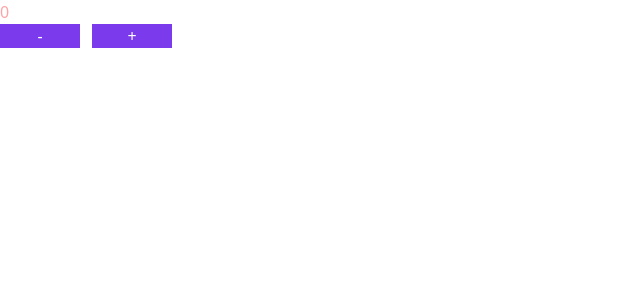
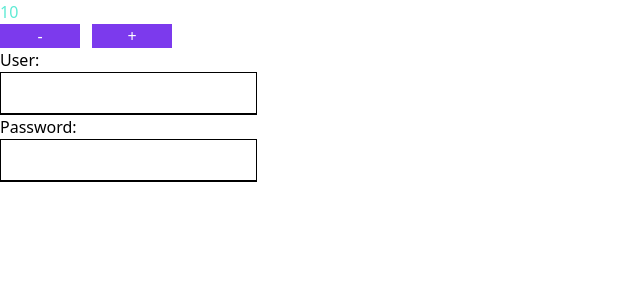
Before and after one commit to myat-su-mon/react-performance, a React (Vite) app: page / in a window 1280 px wide. Shown: the top 300 px of the page, without its empty margins (0-640 px from the left). Built offline with nearby package versions, Linux system fonts and the light colour scheme.

Commit message:
render props input

```diff
--- a/src/App.tsx
+++ b/src/App.tsx
@@ -1,5 +1,6 @@
 import React from "react";
 import Counter from "./render/Counter";
+import CompoB from "./components/CompoB";
 
 const App = () => {
   return (
@@ -7,6 +8,7 @@ const App = () => {
       <Counter
         defaultValue={10}
         render={(increment, decrement, count) => (
+          <>
             <div>
               <h3 className={`${count > 5 ? "text-teal-300" : "text-red-300"}`}>
                 {count}
@@ -24,6 +26,10 @@ const App = () => {
                 +
               </button>
             </div>
+            <div>
+              <CompoB />
+            </div>
+          </>
         )}
       />
     </div>
--- /dev/null
+++ b/src/components/CompoB.tsx
@@ -0,0 +1,36 @@
+import React from "react";
+import Input from "../render/Input";
+
+const CompoB = () => {
+  const initialValues = { user: "", password: "" };
+  return (
+    <div>
+      <Input
+        defaultValue={initialValues}
+        render={(values, inputHandler) => (
+          <div>
+            <h2>User: {values.user}</h2>
+            <input
+              className="outline-none mr-2 border-b-2 border-black"
+              type="text"
+              name="user"
+              value={values.user}
+              onChange={inputHandler}
+            />
+            <br />
+            <h2>Password: {values.password}</h2>
+            <input
+              className="outline-none border-b-2 border-black"
+              type="text"
+              name="password"
+              value={values.password}
+              onChange={inputHandler}
+            />
+          </div>
+        )}
+      />
+    </div>
+  );
+};
+
+export default CompoB;
--- a/src/render/Counter.tsx
+++ b/src/render/Counter.tsx
@@ -9,7 +9,7 @@ interface PropsType {
   ) => ReactNode;
 }
 const Counter = ({ render, defaultValue }: PropsType) => {
-  const [count, setCount] = useState<number>(0);
+  const [count, setCount] = useState<number>(defaultValue);
 
   const increment = () => {
     setCount(count + 1);
--- /dev/null
+++ b/src/render/Input.tsx
@@ -0,0 +1,24 @@
+import { ChangeEvent, ReactNode, useCallback, useState } from "react";
+
+interface PropsType {
+  defaultValue: { [key: string]: string };
+  render: (
+    values: { [key: string]: string },
+    inputHandler: (e: ChangeEvent<HTMLInputElement>) => void
+  ) => ReactNode;
+}
+const Input = ({ render, defaultValue }: PropsType) => {
+  const [values, setValues] = useState(defaultValue);
+
+  const inputHandler = useCallback((e: ChangeEvent<HTMLInputElement>) => {
+    const { name, value } = e.target;
+    setValues((prev) => ({
+      ...prev,
+      [name]: value,
+    }));
+  }, []);
+
+  return <div>{render(values, inputHandler)}</div>;
+};
+
+export default Input;
```
Lines whose indentation alone changed are shown as unchanged.
